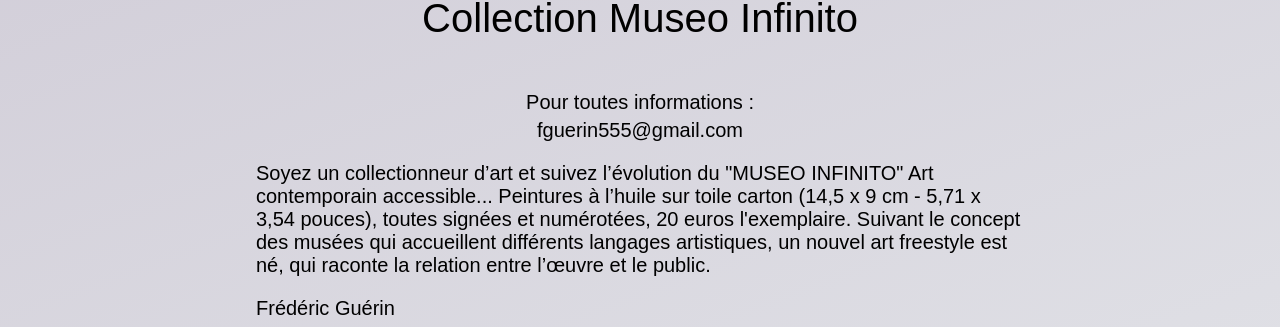
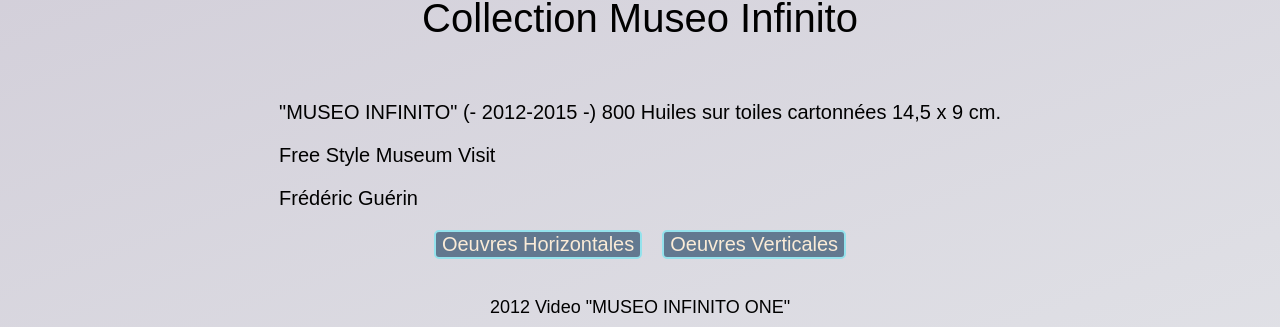
Before and after one commit to fguerin555/fguerin-painting, a React (Create React App) app: page /FrancaisMuseo in a window 1280 px wide. Shown: the part 142-469 px from the top of the page. Built offline with nearby package versions, Linux system fonts and the light colour scheme.

Commit message:
changements textes et buttons

```diff
--- a/src/pages/MuseoFile/EnglishMuseo.js
+++ b/src/pages/MuseoFile/EnglishMuseo.js
@@ -32,23 +32,13 @@ const EnglishMuseo = () => {
             <p>Museo Infinito Collection</p>{" "}
           </div>
 
-          <div className={styles.MailLink}>
-            {" "}
-            <p>For any informations : </p>
-            <a href="mailto:fguerin555a@gmail.com">fguerin555@gmail.com</a>
-          </div>
-
           <div className={styles.Text}>
             <p>
-              Be an art collector and follow the evolution of the "MUSEO
-              INFINITO" The affordable contemporary art….. Small-size oil
-              paintings on cardboard canvas (14,5 x 9 cm - 5,71 x 3,54 inches),
-              all signed and numbered, at 20 Euro each. Following the concept of
-              museums housing different artistic languages, a new freestyle art
-              is born, that tells the relationship between the artwork and the
-              public
+              "MUSEO INFINITO" (- 2012-2015 -) 800 oil paintings on
+              canvas-covered board 14.5 x 9 cm.
+              <p>Free Style Museum Visit</p>
             </p>
-            <p> Frédéric Guérin</p>
+            <p>Frédéric Guérin</p>
           </div>
 
           <div className={styles.ButtonContainer}>
--- a/src/pages/MuseoFile/FrancaisMuseo.js
+++ b/src/pages/MuseoFile/FrancaisMuseo.js
@@ -32,23 +32,13 @@ const FrancaisMuseo = () => {
             <p>Collection Museo Infinito</p>{" "}
           </div>
 
-          <div className={styles.MailLink}>
-            {" "}
-            <p>Pour toutes informations : </p>
-            <a href="mailto:fguerin555a@gmail.com">fguerin555@gmail.com</a>
-          </div>
-
           <div className={styles.Text}>
             <p>
-              Soyez un collectionneur d’art et suivez l’évolution du "MUSEO
-              INFINITO" Art contemporain accessible... Peintures à l’huile sur
-              toile carton (14,5 x 9 cm - 5,71 x 3,54 pouces), toutes signées et
-              numérotées, 20 euros l'exemplaire. Suivant le concept des musées
-              qui accueillent différents langages artistiques, un nouvel art
-              freestyle est né, qui raconte la relation entre l’œuvre et le
-              public.
+              "MUSEO INFINITO" (- 2012-2015 -) 800 Huiles sur toiles cartonnées
+              14,5 x 9 cm.
+              <p>Free Style Museum Visit</p>
             </p>
-            <p> Frédéric Guérin</p>
+            <p>Frédéric Guérin</p>
           </div>
 
           <div className={styles.ButtonContainer}>
--- a/src/pages/MuseoFile/ItalianoMuseo.js
+++ b/src/pages/MuseoFile/ItalianoMuseo.js
@@ -32,23 +32,13 @@ const ItalianoMuseo = () => {
             <p>Collezione Museo Infinito</p>{" "}
           </div>
 
-          <div className={styles.MailLink}>
-            {" "}
-            <p>Per tutte le informazione : </p>
-            <a href="mailto:fguerin555a@gmail.com">fguerin555@gmail.com</a>
-          </div>
-
           <div className={styles.Text}>
             <p>
-              Essere un collezionista d'arte e seguire l'evoluzione del "MUSEO
-              INFINITO" L'arte contemporanea accessibile..... Pitture ad olio su
-              tela di cartone (14,5 x 9 cm - 5,71 x 3,54 pollici), tutte firmate
-              e numerate, a 20 euro l'una. Seguendo il concetto di musei che
-              ospitano diversi linguaggi artistici, nasce una nuova arte
-              freestyle, che racconta la relazione tra l'opera d'arte e il
-              pubblico.
+              "MUSEO INFINITO" (- 2012-2015 -) 800 oli su tela cartonata 14,5 x
+              9 cm.
+              <p>Free Style Museum Visit</p>
             </p>
-            <p> Frédéric Guérin</p>
+            <p>Frédéric Guérin</p>
           </div>
 
           <div className={styles.ButtonContainer}>
```
Also changed, not shown: 1 other file (tests, documents, lock files or other folders).
